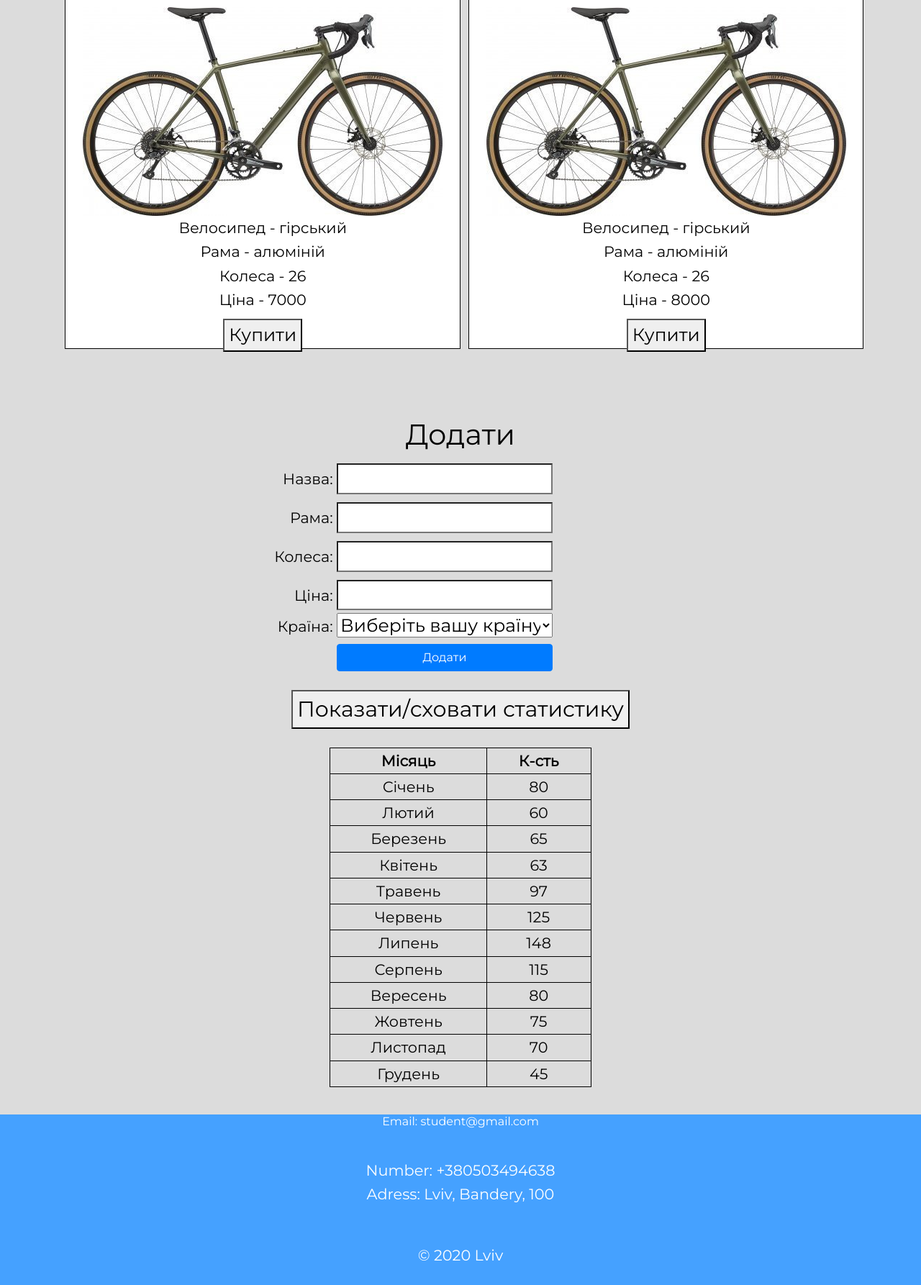
After one commit to Pavlo99/Cycling-World, a PHP site: page /index.php in a window 1280 px wide; the page is wider, and only the part inside the window is pictured. The commit adds this page. Shown: the part 2181-3967 px from the top of that part at 72% size. Run offline with PHP 8.4, Linux system fonts and the light colour scheme; some libraries are stand-ins or nearby versions.

Commit message:
Improvements

```diff
--- /dev/null
+++ b/functions.php
@@ -0,0 +1 @@
+<?php
--- /dev/null
+++ b/index.php
@@ -0,0 +1,201 @@
+<?php
+$account = "Авторизація";
+?>
+
+<!DOCTYPE html>
+<html lang="en">
+
+<head>
+    <meta charset="utf-8">
+    <meta name="viewport" content="width-device-width, initial-scale=1, shrink-to-fit=no">
+    <title>Вело Світ</title>
+    <link rel="stylesheet" href="https://fonts.googleapis.com/css?family=Montserrat&display=swap">
+    <link rel="stylesheet" href="https://maxcdn.bootstrapcdn.com/bootstrap/4.0.0/css/bootstrap.min.css"
+          integrity="sha384-Gn5384xqQ1aoWXA+058RXPxPg6fy4IWvTNh0E263XmFcJlSAwiGgFAW/dAiS6JXm" crossorigin="anonymous">
+    <link rel="stylesheet" href="style.css">
+</head>
+
+<body onload="start()">
+
+<!-- Верхній слот -->
+<div class="container-fluid mycontainer">
+    <div class="row">
+        <div class="col-lg-7 col-md-6 col-sm-6">
+            <b class="title">ВелоСвіт</b>
+        </div>
+        <div class="col-lg-5 col-md-6 col-sm-6" style="font-size: x-large">
+            <div class="row" style="text-align: right; margin-left: 5%">
+                <a class="col-lg-3 col-md-6 col-sm-12 white" href="">Розстрочка</a>
+                <a class="col-lg-3 col-md-6 col-sm-12 white" href="">Ремонт</a>
+                <a class="col-lg-3 col-md-6 col-sm-12 white" href="" id="box">Корзина</a>
+                <a class="col-lg-3 col-md-6 col-sm-12 white" target="_parent" href="sing.html" id="myAccount">
+                    <?php
+                    if (isset($_POST["button"])) {
+                        if ($_POST['username'] != "")
+                            $account = $_POST['username'];
+                    }
+                    echo $account;
+                    ?>
+                </a>
+            </div>
+        </div>
+    </div>
+</div>
+
+<!-- Картинка -->
+<div class="container align-items-center" style="margin-top: 1%">
+    <div class="row grayBG header">
+        <a class="col-lg-3 col-md-6 col-sm-12 white aproperty" href="#">Велосипеди</a>
+        <a class="col-lg-3 col-md-6 col-sm-12 white aproperty" id="demo" href="#">Запчастини</a>
+        <a class="col-lg-3 col-md-6 col-sm-12 white aproperty" href="#">Аксесуари</a>
+        <a class="col-lg-3 col-md-6 col-sm-12 white aproperty" href="#">Одяг і захист</a>
+    </div>
+
+    <img class="imagestyle" src="images/bike.jpg" alt="Фото велосипеда">
+
+    <div id="myGoods">
+        <b style="margin-left: 2%;">Наш асортимент</b>
+        <b style="margin-right: 2%;">
+            < <b> >
+            </b>
+        </b>
+    </div>
+
+    <div id="mymaintable" class="grid-container table">
+    </div>
+</div>
+
+<!-- Форма для додавання нового товару -->
+<div style="text-align: center; margin-top: 7%;">
+    <h1>Додати</h1>
+</div>
+
+<div align="center" style="width: 60%">
+    <div align="right">
+        <form>
+            <div class="form_group">
+                <label for="myselectname">Назва:</label>
+                <input id="myselectname" class="addinput" type="text" name="name" style="width: 300px">
+            </div>
+            <div class="form_group">
+                <label for="type">Рама:</label>
+                <input class="addinput" type="text" name="type" id="type" style="width: 300px" required>
+            </div>
+            <div class="form_group">
+                <label for="wheels">Колеса:</label>
+                <input id="wheels" class="addinput" type="number" name="wheels" min="0" max="29" style="width: 300px">
+            </div>
+            <div class="form_group">
+                <label for="price">Ціна:</label>
+                <input id="price" class="addinput" type="number" name="price" max="20000" style="width: 300px">
+            </div>
+            <div class="form_group">
+                <label for="country">Країна:</label>
+                <select id="country" name="country" style="font-size: 25px; width: 300px">
+                    <option>Виберіть вашу країну</option>
+                    <option value="Росія">Росія</option>
+                    <option value="Україна">Україна</option>
+                    <option value="Білорусь">Білорусь</option>
+                    <option value="Польща">Польща</option>
+                </select>
+            </div>
+
+            <button type="button" style="width: 300px" class="btn btn-primary" onclick="add()">Додати</button>
+        </form>
+    </div>
+</div>
+
+<!-- Статистика -->
+<div style="text-align: center;">
+    <button style="font-size: 30px; margin-top: 2%; margin-bottom: 2%;" id="showElem"
+            onclick="showElem()">Показати/сховати статистику
+    </button>
+</div>
+
+<h2 id="h2Text" style="text-align: center; margin-top: 0; display: none;">Кількість проданих велосипедів в злежності
+    від розміру коліс</h2>
+<div id="canvasDiv" style="text-align: center; margin-top: 5%; display: none;">
+    <canvas width="1000" height="1000" id="canvas"></canvas>
+    <script src="script.js"></script>
+</div>
+
+<table align="center" style="text-align: center;">
+    <tr>
+        <th>Місяць</th>
+        <th>К-сть</th>
+    </tr>
+    <tr>
+        <td style="width: 30%;">Січень</td>
+        <td style="width: 20%;">80</td>
+    </tr>
+    <tr>
+        <td>Лютий</td>
+        <td>60</td>
+    </tr>
+    <tr>
+        <td>Березень</td>
+        <td>65</td>
+    </tr>
+    <tr>
+        <td>Квітень</td>
+        <td>63</td>
+    </tr>
+    <tr>
+        <td>Травень</td>
+        <td>97</td>
+    </tr>
+    <tr>
+        <td>Червень</td>
+        <td>125</td>
+    </tr>
+    <tr>
+        <td>Липень</td>
+        <td>148</td>
+    </tr>
+    <tr>
+        <td>Серпень</td>
+        <td>115</td>
+    </tr>
+    <tr>
+        <td>Вересень</td>
+        <td>80</td>
+    </tr>
+    <tr>
+        <td>Жовтень</td>
+        <td>75</td>
+    </tr>
+    <tr>
+        <td>Листопад</td>
+        <td>70</td>
+    </tr>
+    <tr>
+        <td>Грудень</td>
+        <td>45</td>
+    </tr>
+</table>
+
+<!-- Футер -->
+<div style="margin-top: 3%;">
+    <article class="article">
+        <h6>Email: student@gmail.com</h6>
+        <br>Number: +380503494638
+        <br>Adress: Lviv, Bandery, 100
+        <footer>
+            © 2020 Lviv
+        </footer>
+    </article>
+</div>
+
+<script src="https://code.jquery.com/jquery-3.2.1.slim.min.js"
+        integrity="sha384-KJ3o2DKtIkvYIK3UENzmM7KCkRr/rE9/Qpg6aAZGJwFDMVNA/GpGFF93hXpG5KkN"
+        crossorigin="anonymous"></script>
+<script src="https://maxcdn.bootstrapcdn.com/bootstrap/4.0.0/js/bootstrap.min.js"
+        integrity="sha384-JZR6Spejh4U02d8jOt6vLEHfe/JQGiRRSQQxSfFWpi1MquVdAyjUar5+76PVCmYl"
+        crossorigin="anonymous"></script>
+<script src="https://cdnjs.cloudflare.com/ajax/libs/popper.js/1.12.9/umd/popper.min.js"
+        integrity="sha384-ApNbgh9B+Y1QKtv3Rn7W3mgPxhU9K/ScQsAP7hUibX39j7fakFPskvXusvfa0b4Q"
+        crossorigin="anonymous"></script>
+<script src="script.js"></script>
+</body>
+
+</html>
--- a/styles.css
+++ b/style.css
@@ -1,5 +1,4 @@
 body {
-    margin: 0%;
     font-family: 'Montserrat', sans-serif;
     font-size: 130%;
     color: black;
@@ -7,39 +6,30 @@ body {
     background-color: gainsboro;
 }
 
-/* Контейнери */
-
-.container {
-    width: 100%;
-    height: auto;
-    margin: auto;
+.mycontainer {
     background: black;
-    position: fixed;
-    top: 0%;
+    color: white;
 }
 
 .grid-container {
     display: grid;
     grid-template-columns: auto auto;
     grid-gap: 1%;
-    padding: 0%;
+    padding: 0;
 }
 
 .grid-container div {
-    margin-top: 1%;
-    margin-left: 1%;
-    margin-right: 1%;
-    margin-bottom: 1%;
+    margin: 1%;
+}
+
+.white {
+    color: white;
 }
 
 /* Для вибору категорії */
 
-.container2 {
-    width: 100%;
-    margin: auto;
+.grayBG {
     background: gray;
-    height: 100%;
-    margin-top: 5%;
 }
 
 /* Заголовочний блок*/
@@ -155,13 +127,13 @@ p {
 
 /* ввід інформації */
 
-.add input {
+.addinput {
     font-size: 110%;
-    margin-top: 5%;
+    margin-top: 1%;
+    background-color: white;
 }
 
-article {
-    min-height: 100%;
+.article {
     display: grid;
     grid-template-rows: auto 1fr auto;
     text-align: center;
@@ -185,6 +157,7 @@ td button {
 .mygoodsstyles {
     border: 1px groove black;
     background: white;
+    text-align: center;
 }
 
 /* Стилі для grid*/
```
Also changed, not shown: other parts of style.css (+17 -25 lines), index.html (+54 -17 lines), script.js (+58 -35 lines), sing.html (+41 -22 lines).
